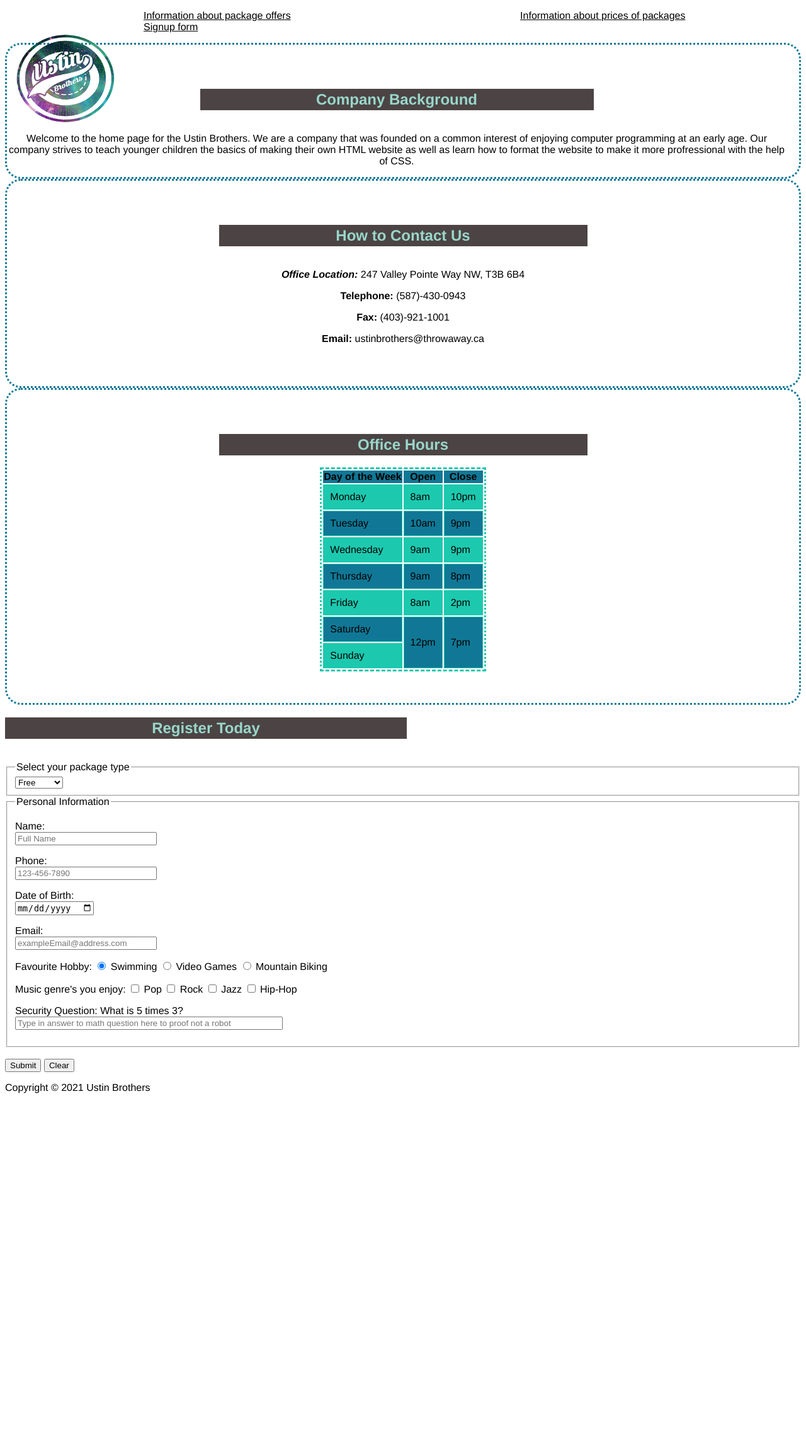
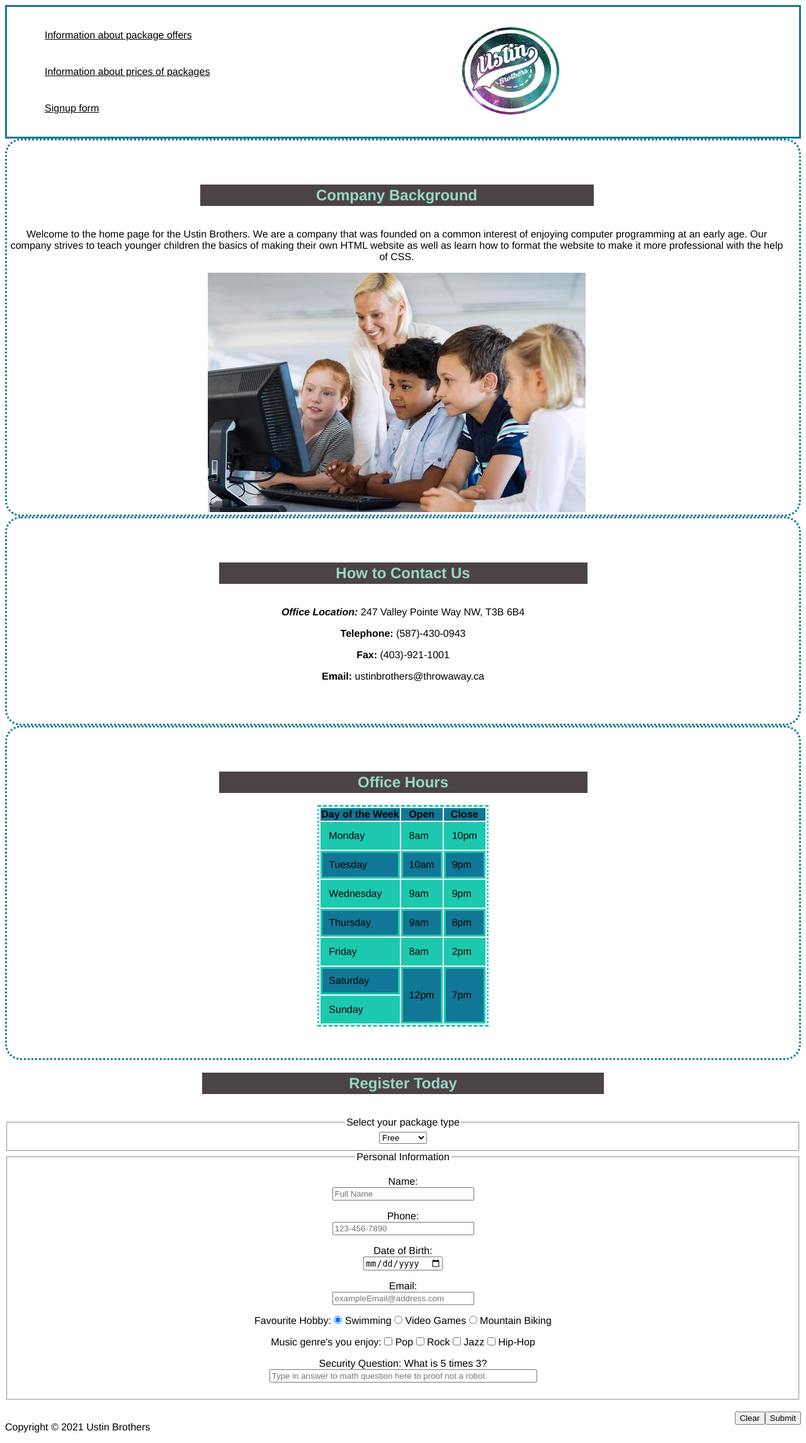
Before and after one commit to Jsavy/2511-Assignment1, a PHP site: page / in a window 1280 px wide. Shown: the whole page at 63% size. Before the commit the page ends 1736 px from the top, so only its background shows below. Run offline with PHP 8.4, Linux system fonts and the light colour scheme.

Commit message:
Changes on the main website

```diff
--- a/Home.html
+++ b/Home.html
@@ -12,9 +12,6 @@
     </head>
     <body>
     <header>
-        <figure>
-            <img src="./images/companylogo.png" alt="The company logo for Ustin Brothers" height="162" width="288">
-        </figure>
         <nav>
             <ul>
                 <!--Send to other pages of project and signup form-->
@@ -23,6 +20,7 @@
                 <li><a href="#Register">Signup form</a></li>
             </ul>
         </nav>
+        <img id="companylogo" src="./images/companylogo.png" alt="The company logo for Ustin Brothers" height="162" width="288">
     </header>
     <section id="backgroundInfo">
     <article>
@@ -32,10 +30,10 @@
         <p>
             Welcome to the home page for the Ustin Brothers. We are a company that was founded on a common interest
             of enjoying computer programming at an early age. Our company strives to teach younger children the basics of
-            making their own HTML website as well as learn how to format the website to make it more profressional with
+            making their own HTML website as well as learn how to format the website to make it more professional with
             the help of CSS.
         </p>
-    </article>
+        <img src=/images/screentime-2.jpg>
     </section>
     <section id="ContactUs">
     <article>
@@ -104,7 +102,9 @@
         </article>
     </section>
     <section id="#signupForm">
-        <h2>Register Today<a id=Register></a></h2>
+        <div class="inline">
+            <h2>Register Today<a id=Register></a></h2>
+        </div>
         <form method="POST" action="mailto:ustinbrothers@throwaway.ca" name="Sign up Form" enctype="text/plain">
         <input type="hidden" name="subject" value="signup">
         <p>
@@ -187,8 +187,8 @@
                     </p>
             </fieldset>
             <br>
-            <input type="submit" value="Submit">
-            <input type="reset" value="Clear">
+            <input class="submit" type="submit" value="Submit">
+            <input class="submit" type="reset" value="Clear">
     </form>
     </section>
     <footer>
--- a/css/home.css
+++ b/css/home.css
@@ -5,12 +5,19 @@
 body{
     font-family: Helvetica, sans-serif;
 }
+header {
+    border: solid;
+    border-color: #107896;
+    display:flex;
+    align-items: center;
+}
+
 ul{
     list-style-type: none;
 }
+
 li {
-    display: inline;
-    padding: 180px;
+   padding: 20px;
 }
 h2{
     display: inline-block;
@@ -50,6 +57,10 @@ h2{
     vertical-align: top;
     padding-top: 50px;
 }
+#companylogo{
+    margin-left:auto;
+    margin-right:auto;
+}
 .center{
     margin-left: auto;
     margin-right: auto;
@@ -59,14 +70,19 @@ table{
     border-style: dashed dotted dashed dotted;
 }
 table td{
-    border:1px solid #1cc9af;
+    border:3px solid #1cc9af;
     padding: 10px;
 }
-figure{
-    position: absolute;
-    top: 29px;
-    left: -80px;
+input{
+    margin:auto;
 }
+fieldset{
+    text-align: center;
+}
+.submit {
+    float:right;
+}
+
 tr:nth-child(even) {
     background-color: #1cc9af;
 }
@@ -103,3 +119,6 @@ input[type=checkbox] {
 input[type=radio] {
     display: inline;
 }
+@media only screen and (min-width: 600px) {
+
+}
```
Also changed, not shown: images/screentime-2.jpg (added).
